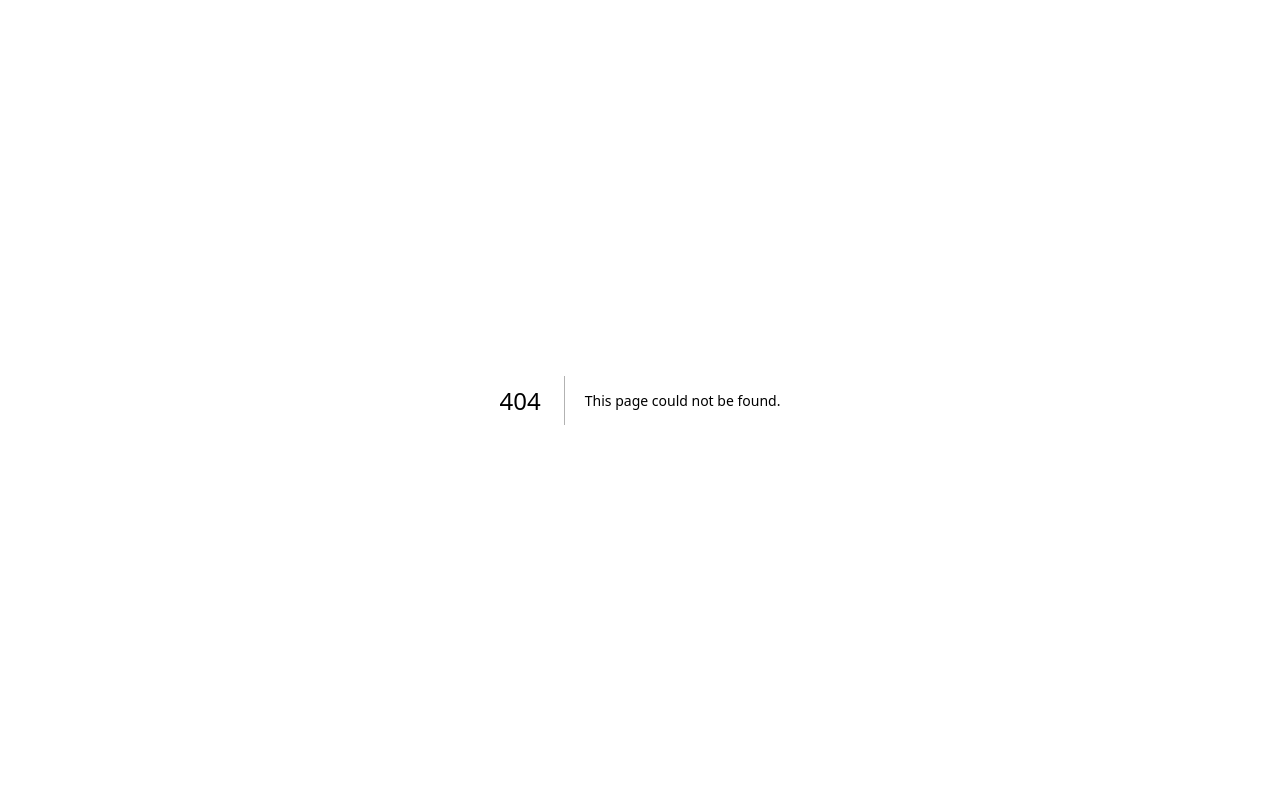
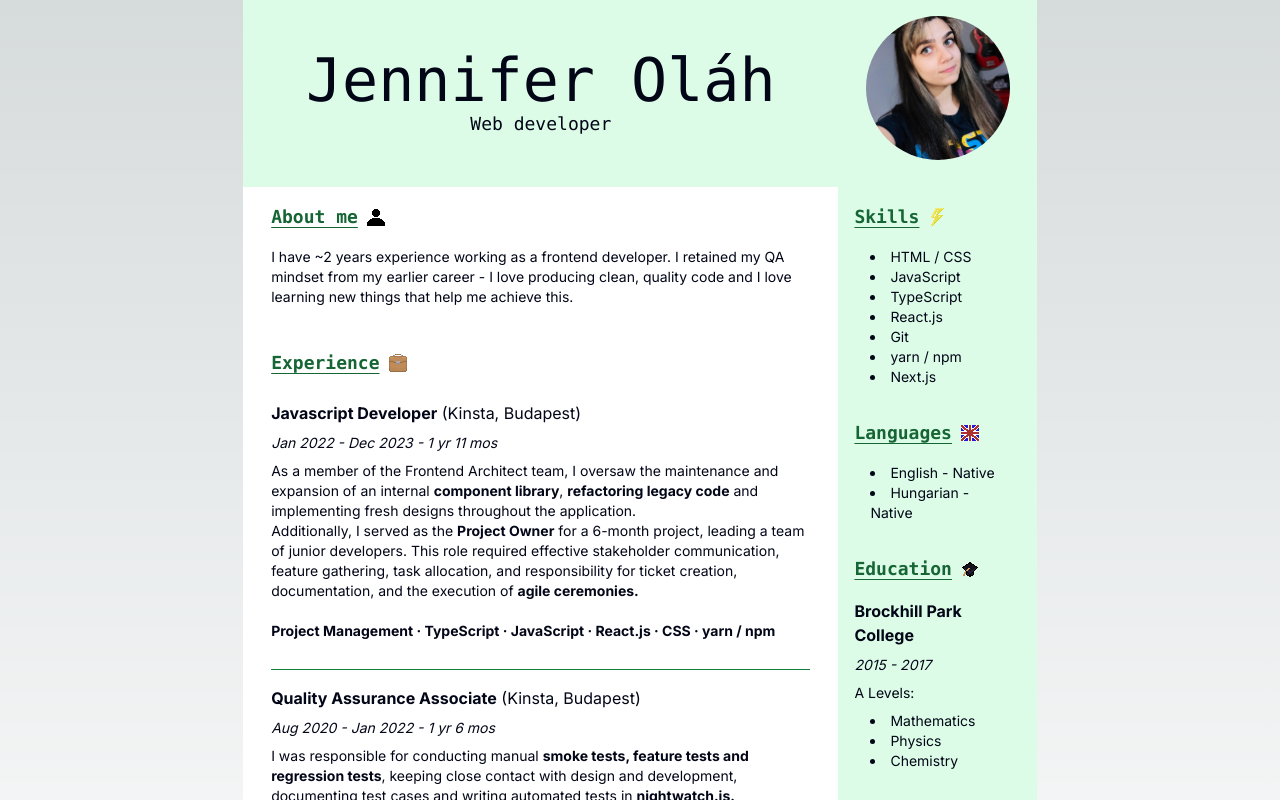
Before and after one commit to jenolah/portfolio, a Next.js app: page /cv in a window 1280 px wide. Before the commit this address had no page. Shown: the top 800 px of the page. Built offline with nearby package versions, Linux system fonts and the light colour scheme.

Commit message:
rename about to cv page

```diff
--- a/src/app/about/page.tsx
+++ b/src/app/cv/page.tsx
@@ -1,6 +1,6 @@
-import { ExperienceCard } from "@/app/about/components/ExperienceCard";
-import type { Experience } from "@/app/about/components/ExperienceCard";
-import { Card } from "@/app/about/components/Card";
+import { ExperienceCard } from "@/app/cv/components/ExperienceCard";
+import type { Experience } from "@/app/cv/components/ExperienceCard";
+import { Card } from "@/app/cv/components/Card";
 import { PictureFrame } from "./components/PictureFrame";
 
 const experiences: Experience[] = [
@@ -70,13 +70,13 @@ const experiences: Experience[] = [
 export default function Page() {
   return (
     <div
-      className="bg-white text-slate-950"
+      className="bg-white text-slate-950 mx-auto"
       style={{ width: "21cm", height: "29.7cm" }}
     >
       <div className="grid grid-cols-4 grid-rows-6 h-full">
-        <div className="py-2 bg-green-100 col-span-3 flex flex-col justify-center font-mono">
-          <h1 className="text-center text-6xl">Jen Olah</h1>
-          <h2 className="text-center">Web developer</h2>
+        <div className="py-2 bg-green-100 col-span-3 flex flex-col justify-center font-mono relative">
+          <h1 className="text-center text-6xl relative">Jennifer Oláh</h1>
+          <h2 className="text-center relative ">Web developer</h2>
         </div>
         <PictureFrame />
         <div className="grid col-span-3 row-span-5 bg-white px-7 py-2 ">
```
Also changed, not shown: src/app/cv/components/Card.tsx (renamed from src/app/about/components/Card.tsx), src/app/cv/components/ExperienceCard.tsx (renamed from src/app/about/components/ExperienceCard.tsx), src/app/cv/components/PictureFrame.tsx (renamed from src/app/about/components/PictureFrame.tsx), 1 other file (tests, documents, lock files or other folders).
